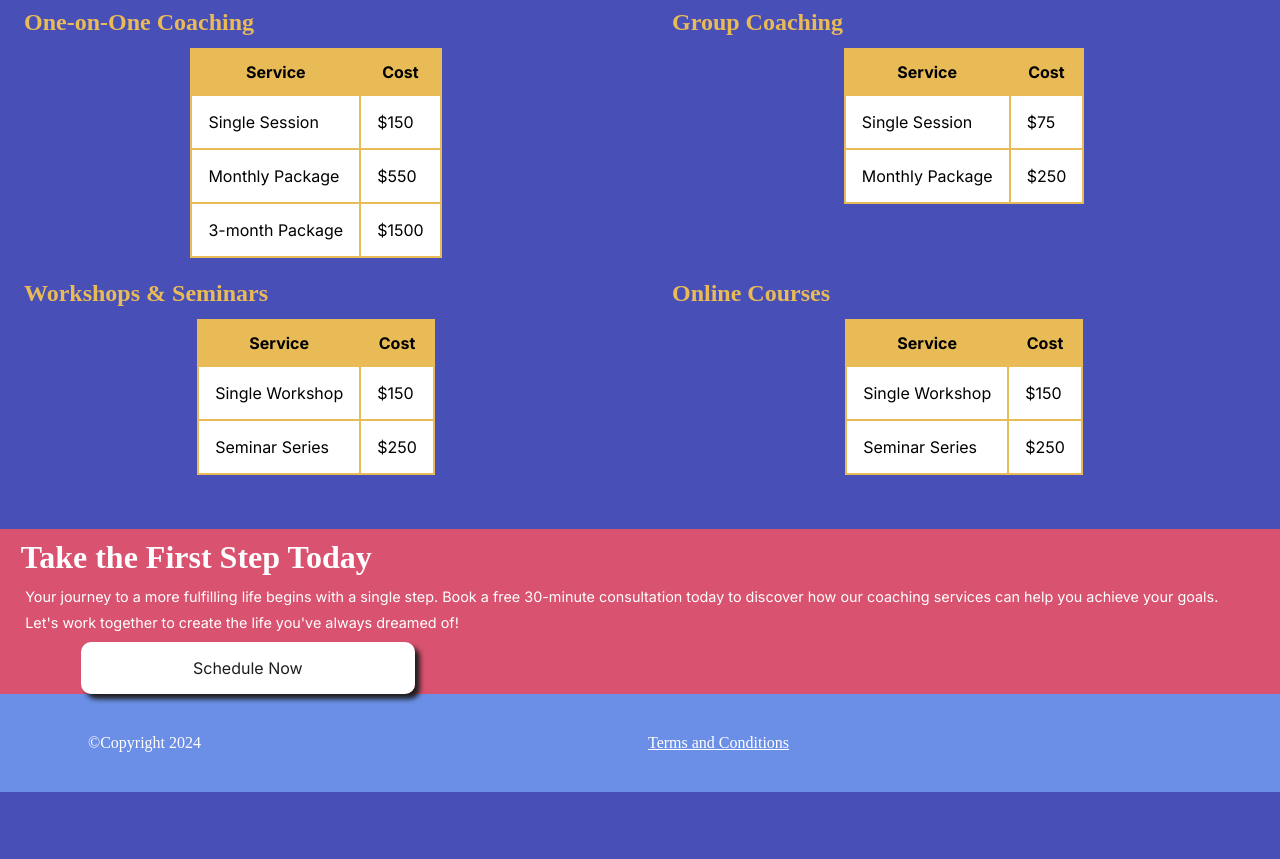
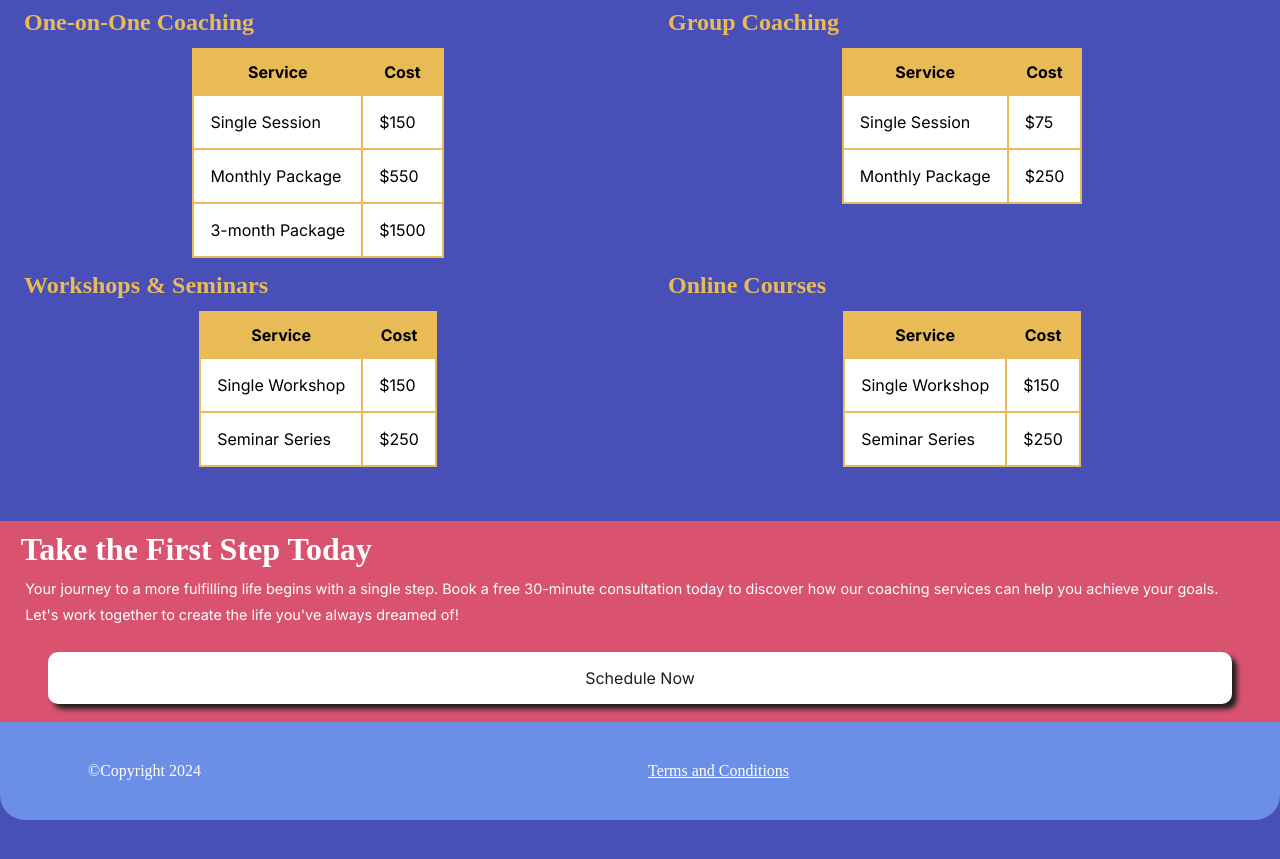
Before and after one commit to omparke1/path-to-success, a plain HTML site: page index.html in a window 1280 px wide. Shown: the part 2698-3557 px from the top of the page. Before the commit the page ends 3530 px from the top, so only its background shows below. Drawn offline with Linux system fonts and the light colour scheme; a web font is replaced by a local one.

Commit message:
Css styles for schedule now button fixed: small

```diff
--- a/styles.css
+++ b/styles.css
@@ -610,7 +610,7 @@
         #first-steps {
             background: var(--pink);
             padding-top: .1em;
-            padding-bottom: 3em;
+            padding-bottom: 1.75em;
         }
 
         #first-steps h2 {
@@ -620,22 +620,22 @@
 
         #first-steps > p {
             color: var(--white);
-            margin: 0 1.75em;
+            margin: 0 1.75em 1.65em;
             font-family: var(--main-text);
             font-size: .90em;
             line-height: 1.80em;
         }
 
-        #first-steps a {
+        #first-steps > a {
+            display: flex;
+            justify-content: center;
             text-align: center;
             font-family: var(--main-text);
             font-size: 1em;
-            padding: 1em 7em;
+            padding: 1em 5em;
+            margin: 0 3em;
             background: var(--white);
             border-radius: 10px;
-            position: relative;
-            right: -81px;
-            top: 22px;
             text-decoration: none;
             color: var(--dark-gray);
             box-shadow: 5px 5px 5px 0 var(--dark-gray);
@@ -652,6 +652,7 @@
             grid-template-columns: 1fr 1fr;
             color: var(--white);
             gap: 1em;
+            border-radius: 0 0 25px 25px;
         }
 
         #copyright {
@@ -846,9 +847,10 @@
             display: grid;
             grid-template-columns: 1fr 1fr;
             grid-template-rows: 1fr 1fr;
-            gap: 1em;
+            gap: .50em;
         }
 
 
 
+
     }
```
